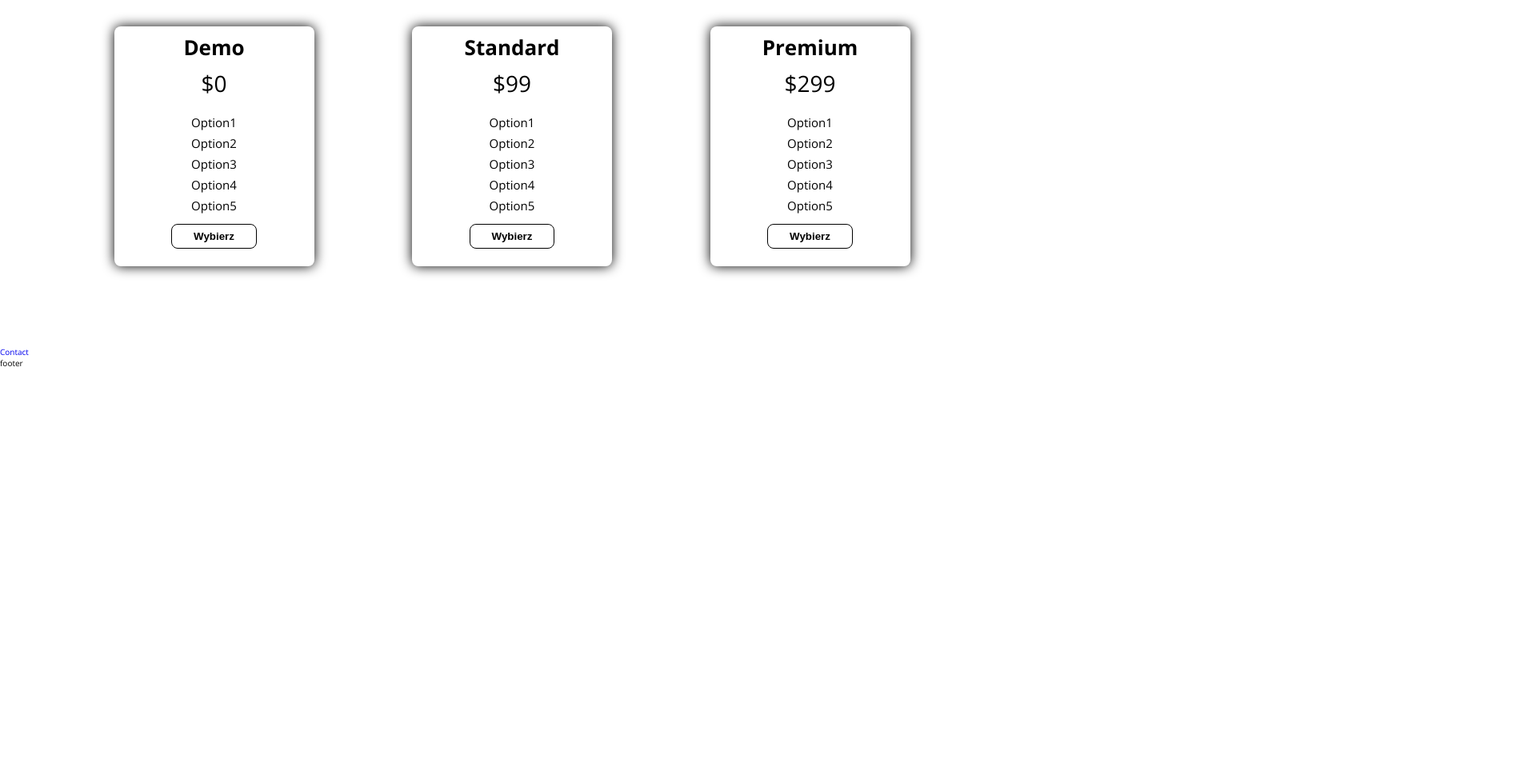
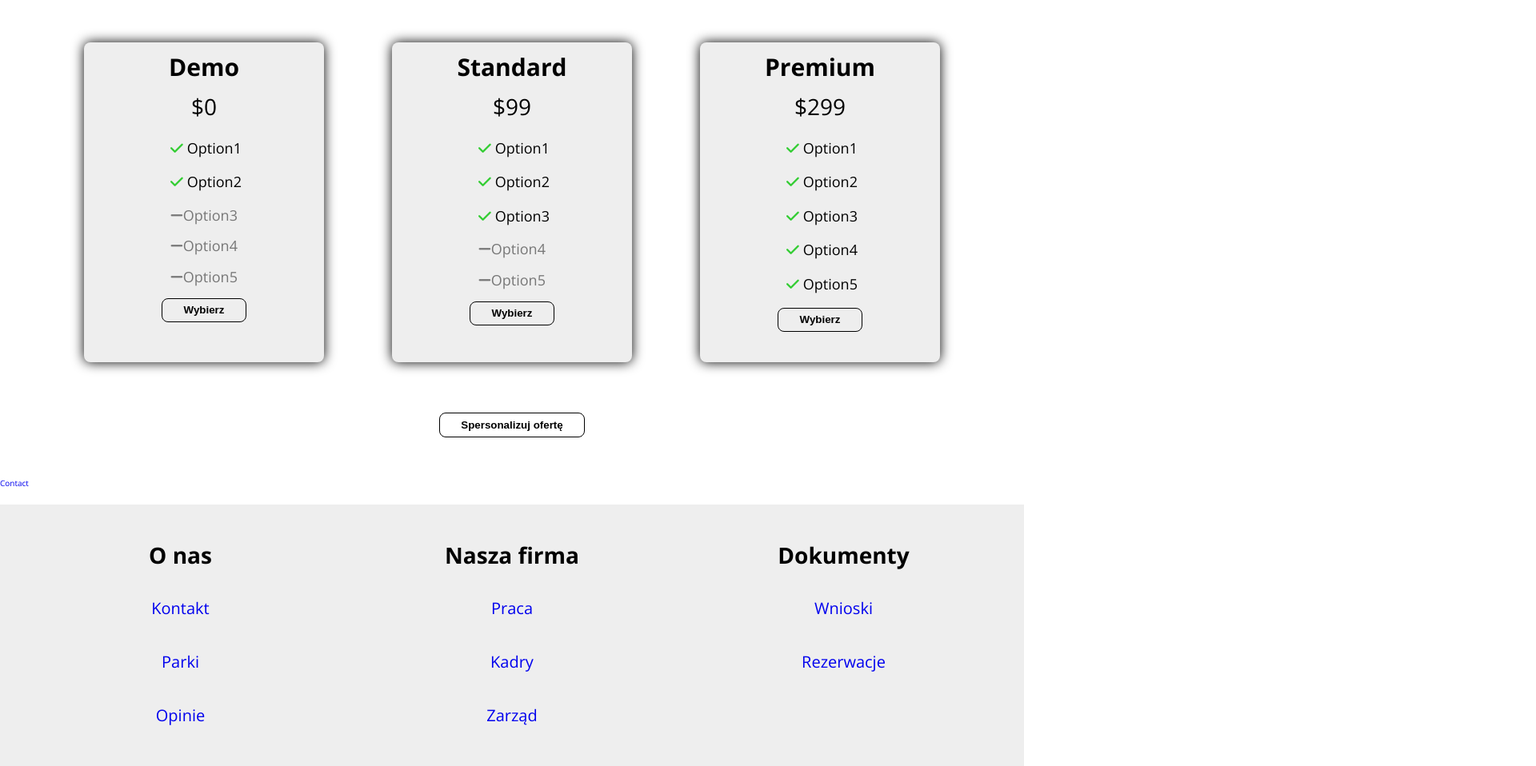
Before and after one commit to wojciech94/ForestGroup, a website: page index.html in a window 1280 px wide. Shown: the part 1521-2479 px from the top of the page at 80% size, 1920 px wide, since content can reach past the window. Before the commit the page ends 1982 px from the top, so only its background shows below. Drawn offline with nearby package versions, Linux system fonts and the light colour scheme.

Commit message:
Prepared footer, elements sizes fixes

```diff
--- a/index.html
+++ b/index.html
@@ -25,7 +25,7 @@
         <a href="#home" class="nav__item-top">Home</a>
         <a href="#about-us" class="nav__item-top">O nas</a>
         <a href="#offers" class="nav__item-top">Oferta</a>
-        <a href="#contact" class="nav__item-top">Kontakt</a>
+        <a href="contact.html" class="nav__item-top" target="_blank">Kontakt</a>
     </div>
     <div class="nav__group2">
         <div class="nav__group2-background"></div>
@@ -33,7 +33,7 @@
         <a href="#home" class="nav__item-middle">Home</a>
         <a href="#about-us" class="nav__item-middle">O nas</a>
         <a href="#offers" class="nav__item-middle">Oferta</a>
-        <a href="#contact" class="nav__item-middle">Kontakt</a>
+        <a href="contact.html" class="nav__item-middle" target="_blank">Kontakt</a>
     </div>
     <div class="nav__burger">
         <button class="nav__burger-btn">
@@ -41,7 +41,7 @@
         </button>
     </div>
 </nav>
-    <header class="header" id="#home">
+    <header class="header" id="home">
     <div class="header-text">
         <h2>ForestGroup</h2>
         <h1>Najpiękniejszy Park w Twojej okolicy</h1>
@@ -50,7 +50,7 @@
     <div class="header-shadow"></div>
 </header>
     <div class="wrapper">
-    <main class="main" id="#about-us">
+    <main class="main" id="about-us">
         <div class="main__header">
             <h2>O nas</h2>
         </div>
@@ -84,51 +84,94 @@
                 <p>$0</p>
                 <div class="offers__card-options">
                     <ul>
-                        <li class="available">Option1</li>
-                        <li class="available">Option2</li>
-                        <li class="unavailable">Option3</li>
-                        <li class="unavailable">Option4</li>
-                        <li class="unavailable">Option5</li>
+                        <li class="available"><i class="fa-solid fa-check"></i>Option1</li>
+                        <li class="available"><i class="fa-solid fa-check"></i>Option2</li>
+                        <li class="unavailable"><i class="fa-solid fa-minus"></i>Option3</li>
+                        <li class="unavailable"><i class="fa-solid fa-minus"></i>Option4</li>
+                        <li class="unavailable"><i class="fa-solid fa-minus"></i>Option5</li>
                     </ul>
                 </div>
-                <button class="offers__card-button">Wybierz</button>
+                <button class="offers-btn">Wybierz</button>
             </div>
             <div class="offers__card">
                 <h3>Standard</h3>
                 <p>$99</p>
                 <div class="offers__card-options">
                     <ul>
-                        <li class="available">Option1</li>
-                        <li class="available">Option2</li>
-                        <li class="available">Option3</li>
-                        <li class="unavailable">Option4</li>
-                        <li class="unavailable">Option5</li>
+                        <li class="available"><i class="fa-solid fa-check"></i>Option1</li>
+                        <li class="available"><i class="fa-solid fa-check"></i>Option2</li>
+                        <li class="available"><i class="fa-solid fa-check"></i>Option3</li>
+                        <li class="unavailable"><i class="fa-solid fa-minus"></i>Option4</li>
+                        <li class="unavailable"><i class="fa-solid fa-minus"></i>Option5</li>
                     </ul>
                 </div>
-                <button class="offers__card-button">Wybierz</button>
+                <button class="offers-btn">Wybierz</button>
             </div>
             <div class="offers__card">
                 <h3>Premium</h3>
                 <p>$299</p>
                 <div class="offers__card-options">
                     <ul>
-                        <li class="available">Option1</li>
-                        <li class="available">Option2</li>
-                        <li class="available">Option3</li>
-                        <li class="available">Option4</li>
-                        <li class="available">Option5</li>
+                        <li class="available"><i class="fa-solid fa-check"></i>Option1</li>
+                        <li class="available"><i class="fa-solid fa-check"></i>Option2</li>
+                        <li class="available"><i class="fa-solid fa-check"></i>Option3</li>
+                        <li class="available"><i class="fa-solid fa-check"></i>Option4</li>
+                        <li class="available"><i class="fa-solid fa-check"></i>Option5</li>
                     </ul>
                 </div>
-                <button class="offers__card-button">Wybierz</button>
+                <button class="offers-btn">Wybierz</button>
             </div>
+        </div>
+
+
+        <div class="offers__others">
+            <button class="offers-btn" onclick="location.href='http://localhost:3000/contact.html'">
+                Spersonalizuj ofertę
+            </button>
         </div>
     </div>
 </section>
 
+
     <a href="contact.html">Contact</a>
 
-    <footer>
-    <p>footer</p>
+    <footer class="footer">
+    <div class="footer__group footer__group-one"></div>
+    <div class="footer__group footer__group-two">
+        <div class="footer__group-text-area">
+            <h3>O nas</h3>
+            <a href="contact.html" target="_blank">
+                <p>Kontakt</p>
+            </a>
+            <a href="#">
+                <p>Parki</p>
+            </a>
+            <a href="#">
+                <p>Opinie</p>
+            </a>
+        </div>
+        <div class="footer__group-text-area">
+            <h3>Nasza firma</h3>
+            <a href="#">
+                <p>Praca</p>
+            </a>
+            <a href="#">
+                <p>Kadry</p>
+            </a>
+            <a href="#">
+                <p>Zarząd</p>
+            </a>
+        </div>
+        <div class="footer__group-text-area">
+            <h3>Dokumenty</h3>
+            <a href="#">
+                <p>Wnioski</p>
+            </a>
+            <a href="#">
+                <p>Rezerwacje</p>
+            </a>
+        </div>
+    </div>
 </footer>
     <script src="/dist/js/main.min.js"></script>
 </body>
```
Also changed, not shown: contact.html (+37 -2 lines), offers.html (+37 -2 lines), dist/css/style.min.css.
